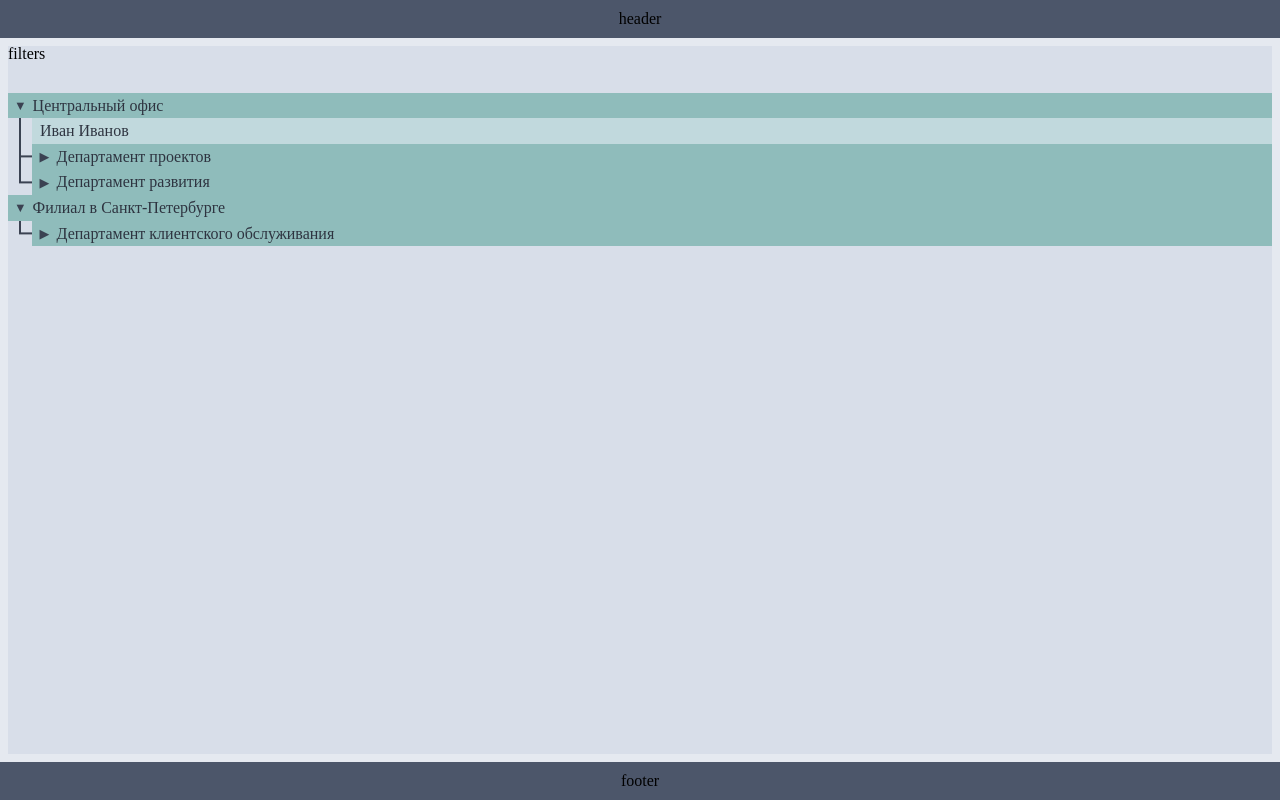
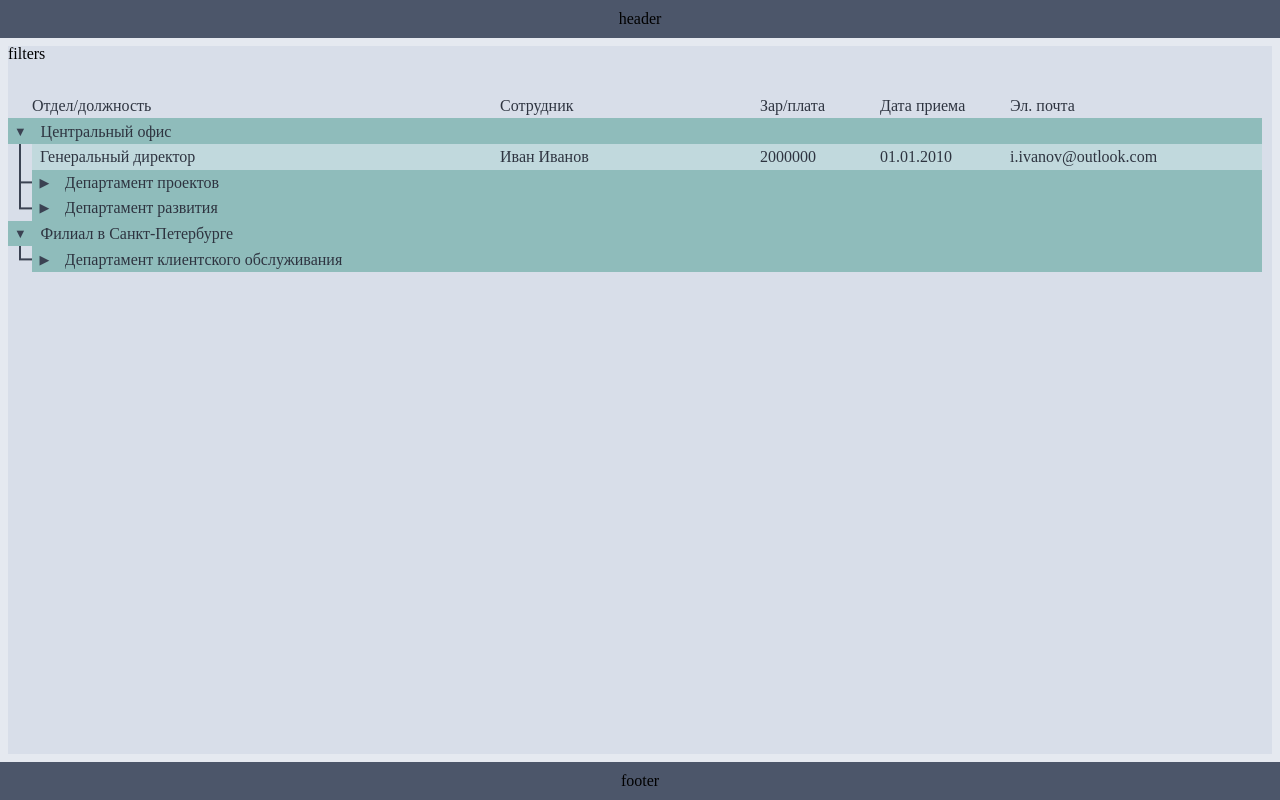
Before and after one commit to ArtemyevaViktoria/tree-search, an Angular app: page / in a window 1280 px wide. Built offline with nearby package versions, Linux system fonts and the light colour scheme.

Commit message:
Доработан вывод данных о сотрудниках

```diff
--- a/src/app/components/tree-wrapper/tree-wrapper.component.html
+++ b/src/app/components/tree-wrapper/tree-wrapper.component.html
@@ -4,8 +4,26 @@
   <div class="content">
     <div class="filters">filters</div>
 
-    <div class="tree-wrapper">
-      <div class="tree-container">
+    <div class="tree-container">
+      <div class="row tree-header">
+        <div class="col">
+          <p class="col-text col-text-first">Отдел/должность</p>
+        </div>
+        <div class="col">
+          <p class="col-text">Сотрудник</p>
+        </div>
+        <div class="col">
+          <p class="col-text">Зар/плата</p>
+        </div>
+        <div class="col">
+          <p class="col-text">Дата приема</p>
+        </div>
+        <div class="col">
+          <p class="col-text">Эл. почта</p>
+        </div>
+      </div>
+
+      <div class="tree-body scrollable-y">
         @for (item of departments(); track item.nodeId) {
           <app-tree class="node" [department]="item"></app-tree>
         }
--- a/src/app/components/tree-wrapper/tree-wrapper.component.scss
+++ b/src/app/components/tree-wrapper/tree-wrapper.component.scss
@@ -15,28 +15,29 @@
 
 .content {
   @include var.flex-column;
+  position: relative;
   flex: 1;
-  position: relative;
+  width: 100%;
+  max-width: 1440px;
+  margin: auto;
   padding: calc(var(--header-footer-height) + 0.5rem) 0.5rem;
   overflow: hidden;
-  background-color: var(--light-blue);
 
   .filters {
     height: calc(var(--header-footer-height) + 0.5rem);
     background-color: var(--main-background-color);
   }
 
-  .tree-wrapper {
+  .tree-container {
     @include var.flex-column;
     flex: 1;
     position: relative;
     overflow: hidden;
+    background-color: var(--main-background-color);
   }
 
-  .tree-container {
+  .tree-body {
     flex: 1;
-    overflow-y: auto;
-    background-color: var(--main-background-color);
   }
 }
 
@@ -45,3 +46,41 @@
   @include var.fixed-header-footer;
   bottom: 0;
 }
+
+.tree-header {
+  display: grid;
+  grid-template-columns: 1fr 260px 120px 130px 260px;
+  height: var(--row-height);
+  align-content: center;
+}
+
+.row, .tree-body {
+  overflow-y: auto;
+  scrollbar-gutter: stable;
+  scrollbar-width: thin;
+}
+
+.col {
+  overflow: hidden;
+}
+
+.col-text {
+  @include var.col-text-style;
+}
+
+.col-text-first {
+  margin-left: 1.5rem;
+}
+
+
+@media(max-width: 1180px) {
+  .tree-header {
+    grid-template-columns: 1fr 210px 90px 110px 210px;
+  }
+}
+
+@media(max-width: 850px) {
+  .tree-header {
+    grid-template-columns: 1fr 180px 90px 110px 170px;
+  }
+}
--- a/src/app/components/tree/tree.component.html
+++ b/src/app/components/tree/tree.component.html
@@ -12,7 +12,7 @@
           tabindex="0">
         </button>
 
-        <p>{{ department.name }}</p>
+        <p class="col-text">{{ department.name }}</p>
       </div>
     </div>
 
@@ -22,8 +22,20 @@
              [ngStyle]="{'z-index': department.departmentZIndex, 'margin-left': department.subDepartments?.length ? '1.5rem' : 0}"
              [ngClass]="{'selected-row': selectedPosition()?.nodeId === position.nodeId}">
 
-          <div class="node-name">
-            <p>{{ position.firstName }} {{ position.lastName }}</p>
+          <div class="col">
+            <p class="col-text">{{ position.position }}</p>
+          </div>
+          <div class="col">
+            <p class="col-text">{{ position.firstName }} {{ position.lastName }}</p>
+          </div>
+          <div class="col">
+            <p class="col-text">{{ position.salary }}</p>
+          </div>
+          <div class="col">
+            <p class="col-text">{{ position.hireDate | date:'dd.MM.yyyy' }}</p>
+          </div>
+          <div class="col">
+            <p class="col-text">{{ position.email }}</p>
           </div>
         </div>
       }
--- a/src/app/components/tree/tree.component.scss
+++ b/src/app/components/tree/tree.component.scss
@@ -11,8 +11,9 @@
 
 .node-row {
   height: var(--row-height);
-  display: flex;
-  align-items: center;
+  display: grid;
+  grid-template-columns: 1fr 260px 120px 130px 260px;
+  align-content: center;
 }
 
 .department {
@@ -75,9 +76,29 @@
   cursor: pointer;
   position: relative;
   background-color: var(--position-background-color);
-  padding-left: 0.5rem;
 }
 
 .selected-row {
   background-color: var(--highlight-color);
 }
+
+.col {
+  overflow: hidden;
+  height: 100%;
+}
+
+.col-text {
+  @include var.col-text-style;
+}
+
+@media(max-width: 1180px) {
+  .node-row {
+    grid-template-columns: 1fr 210px 90px 110px 210px;
+  }
+}
+
+@media(max-width: 850px) {
+  .node-row {
+    grid-template-columns: 1fr 180px 90px 110px 170px;
+  }
+}
--- a/src/app/services/data/department-data.service.ts
+++ b/src/app/services/data/department-data.service.ts
@@ -26,7 +26,7 @@ export class DepartmentDataService {
             position: "Генеральный директор",
             parentNodeId: "51af343b-2cde-45a1-b6c7-5e7f8c9d1b2a",
             headOfDepartment: true,
-            email: "ivan.ivanov@example.com",
+            email: "i.ivanov@outlook.com",
             hireDate: new Date("2010-01-01"),
             salary: 2000000,
           },
@@ -50,7 +50,7 @@ export class DepartmentDataService {
                     position: "CTO",
                     parentNodeId: "b4c5d6e7-8f9a-43b2-81e6-7f3a2d9c8b1a",
                     headOfDepartment: true,
-                    email: "anna.petrova@example.com",
+                    email: "a.petrova@outlook.com",
                     hireDate: new Date("2015-03-20"),
                     salary: 1500000,
                   },
@@ -62,7 +62,7 @@ export class DepartmentDataService {
                     position: "Главный архитектор",
                     parentNodeId: "b4c5d6e7-8f9a-43b2-81e6-7f3a2d9c8b1a",
                     headOfDepartment: false,
-                    email: "vladimir.zaicev@example.com",
+                    email: "v.zaicev@outlook.com",
                     hireDate: new Date("2020-07-12"),
                     salary: 950000,
                   },
@@ -81,7 +81,7 @@ export class DepartmentDataService {
                         position: "Руководитель разработки",
                         parentNodeId: "e1f2a3b4-5c6d-47e8-92b3-8a4d6f5b9c1e",
                         headOfDepartment: true,
-                        email: "elena.smirnova@example.com",
+                        email: "e.smirnova@outlook.com",
                         hireDate: new Date("2019-08-15"),
                         salary: 1200000,
                       },
@@ -93,8 +93,8 @@ export class DepartmentDataService {
                         position: "Главный аналитик",
                         parentNodeId: "e1f2a3b4-5c6d-47e8-92b3-8a4d6f5b9c1e",
                         headOfDepartment: false,
-                        email: "maksim.sergeev@example.com",
-                        hireDate: new Date("2021-14-01"),
+                        email: "m.sergeev@outlook.com",
+                        hireDate: new Date("2021-12-01"),
                         salary: 940000,
                       },
                       {
@@ -105,7 +105,7 @@ export class DepartmentDataService {
                         position: "Ведущий фронтенд разработчик",
                         parentNodeId: "e1f2a3b4-5c6d-47e8-92b3-8a4d6f5b9c1e",
                         headOfDepartment: false,
-                        email: "alexey.kuznetsov@example.com",
+                        email: "a.kuznetsov@outlook.com",
                         hireDate: new Date("2023-01-14"),
                         salary: 510000,
                       },
@@ -117,7 +117,7 @@ export class DepartmentDataService {
                         position: "Младший фронтенд разработчик",
                         parentNodeId: "e1f2a3b4-5c6d-47e8-92b3-8a4d6f5b9c1e",
                         headOfDepartment: false,
-                        email: "maria.ivanova@example.com",
+                        email: "m.ivanova@outlook.com",
                         hireDate: new Date("2024-01-09"),
                         salary: 180000,
                       },
@@ -129,7 +129,7 @@ export class DepartmentDataService {
                         position: "Ведущий бэкенд разработчик C#",
                         parentNodeId: "e1f2a3b4-5c6d-47e8-92b3-8a4d6f5b9c1e",
                         headOfDepartment: false,
-                        email: "vladislav.morozov@example.com",
+                        email: "v.morozov@outlook.com",
                         hireDate: new Date("2021-03-13"),
                         salary: 860000,
                       },
@@ -141,7 +141,7 @@ export class DepartmentDataService {
                         position: "Младший бэкенд разработчик C#",
                         parentNodeId: "e1f2a3b4-5c6d-47e8-92b3-8a4d6f5b9c1e",
                         headOfDepartment: false,
-                        email: "roman.grigoryev@example.com",
+                        email: "r.grigoryev@outlook.com",
                         hireDate: new Date("2024-04-01"),
                         salary: 150000,
                       },
@@ -153,7 +153,7 @@ export class DepartmentDataService {
                         position: "Ведущий тестировщик",
                         parentNodeId: "e1f2a3b4-5c6d-47e8-92b3-8a4d6f5b9c1e",
                         headOfDepartment: false,
-                        email: "andrey.kovalev@example.com",
+                        email: "a.kovalev@outlook.com",
                         hireDate: new Date("2023-01-20"),
                         salary: 350000,
                       },
@@ -172,7 +172,7 @@ export class DepartmentDataService {
                         position: "Руководитель разработки",
                         parentNodeId: "c2d3e4f5-6a7b-48c1-92e5-7b3a1d6c8f5e",
                         headOfDepartment: true,
-                        email: "natalia.sokolova@example.com",
+                        email: "n.sokolova@outlook.com",
                         hireDate: new Date("2023-11-15"),
                         salary: 1200000,
                       },
@@ -184,7 +184,7 @@ export class DepartmentDataService {
                         position: "Главный аналитик",
                         parentNodeId: "c2d3e4f5-6a7b-48c1-92e5-7b3a1d6c8f5e",
                         headOfDepartment: true,
-                        email: "gennady.morozov@example.com",
+                        email: "g.morozov@outlook.com",
                         hireDate: new Date("2024-02-15"),
                         salary: 700000,
                       },
@@ -196,7 +196,7 @@ export class DepartmentDataService {
                         position: "Ведущий фронтенд разработчик",
                         parentNodeId: "c2d3e4f5-6a7b-48c1-92e5-7b3a1d6c8f5e",
                         headOfDepartment: false,
-                        email: "alexander.vasilyev@example.com",
+                        email: "a.vasilyev@outlook.com",
                         hireDate: new Date("2024-02-14"),
                         salary: 540000,
                       },
@@ -208,7 +208,7 @@ export class DepartmentDataService {
                         position: "Ведущий фронтенд разработчик",
                         parentNodeId: "c2d3e4f5-6a7b-48c1-92e5-7b3a1d6c8f5e",
                         headOfDepartment: false,
-                        email: "victor.semenov@example.com",
+                        email: "v.semenov@outlook.com",
                         hireDate: new Date("2023-05-10"),
                         salary: 420000,
                       },
@@ -220,7 +220,7 @@ export class DepartmentDataService {
                         position: "Ведущий бэкенд разработчик PHP",
                         parentNodeId: "c2d3e4f5-6a7b-48c1-92e5-7b3a1d6c8f5e",
                         headOfDepartment: false,
-                        email: "olga.petrova@example.com",
+                        email: "o.petrova@outlook.com",
                         hireDate: new Date("2022-06-18"),
                         salary: 750000,
                       },
@@ -232,7 +232,7 @@ export class DepartmentDataService {
                         position: "Бэкенд разработчик PHP",
                         parentNodeId: "c2d3e4f5-6a7b-48c1-92e5-7b3a1d6c8f5e",
                         headOfDepartment: false,
-                        email: "alexander.smirnov@example.com",
+                        email: "a.smirnov@outlook.com",
                         hireDate: new Date("2023-05-15"),
                         salary: 370000,
                       },
@@ -244,7 +244,7 @@ export class DepartmentDataService {
                         position: "Ведущий тестировщик",
                         parentNodeId: "c2d3e4f5-6a7b-48c1-92e5-7b3a1d6c8f5e",
                         headOfDepartment: false,
-                        email: "ekaterina.novikova@example.com",
+                        email: "e.novikova@outlook.com",
                         hireDate: new Date("2022-11-20"),
                         salary: 470000,
                       },
@@ -255,148 +255,148 @@ export class DepartmentDataService {
             ],
           },
           {
-            id: "d4e5f6a7-8b9c-41b2-93a5-6f7e8c5d3a1b",
+            nodeId: "d4e5f6a7-8b9c-41b2-93a5-6f7e8c5d3a1b",
             name: "Департамент развития",
             hierarchyLevel: 1,
             positions: [
               {
-                id: "b7d8c9a5-3e6a-47e2-a5c7-8c9b8e3f5d67",
+                nodeId: "b7d8c9a5-3e6a-47e2-a5c7-8c9b8e3f5d67",
                 firstName: "Максим",
                 lastName: "Абрамов",
                 middleName: "Иванович",
                 position: "Директор по маркетингу",
                 parentNodeId: "d4e5f6a7-8b9c-41b2-93a5-6f7e8c5d3a1b",
                 headOfDepartment: true,
-                email: "maksim.abramov@example.com",
+                email: "m.abramov@outlook.com",
                 hireDate: new Date("2023-06-05"),
                 salary: 600000,
               },
             ],
             subDepartments: [
               {
-                id: "e5f6a7b8-9c1d-42b3-83e7-4a5d6f2c9b1e",
+                nodeId: "e5f6a7b8-9c1d-42b3-83e7-4a5d6f2c9b1e",
                 name: "Отдел SEO",
                 hierarchyLevel: 2,
                 positions: [
                   {
-                    id: "e6d8c9a7-3f5a-41d2-b8c7-9c8b8e2f7d89",
+                    nodeId: "e6d8c9a7-3f5a-41d2-b8c7-9c8b8e2f7d89",
                     firstName: "Анастасия",
                     lastName: "Кравцова",
                     middleName: "Владимировна",
                     position: "SEO-аналитик",
                     parentNodeId: "e5f6a7b8-9c1d-42b3-83e7-4a5d6f2c9b1e",
                     headOfDepartment: false,
-                    email: "anastasia.kravtsova@example.com",
+                    email: "a.kravtsova@outlook.com",
                     hireDate: new Date("2024-08-15"),
                     salary: 370000,
                   },
                   {
-                    id: "f9d8c7b4-3a5b-49d3-c7a8-8b9e8e7f6d12",
+                    nodeId: "f9d8c7b4-3a5b-49d3-c7a8-8b9e8e7f6d12",
                     firstName: "Светлана",
                     lastName: "Ефимова",
                     middleName: "Андреевна",
                     position: "SEO-специалист",
                     parentNodeId: "e5f6a7b8-9c1d-42b3-83e7-4a5d6f2c9b1e",
                     headOfDepartment: false,
-                    email: "svetlana.efimova@example.com",
+                    email: "s.efimova@outlook.com",
                     hireDate: new Date("2024-09-20"),
                     salary: 280000,
                   },
                   {
-                    id: "c7e8d9a6-4b5a-41d2-b8f8-9b9e9e1f6c34",
+                    nodeId: "c7e8d9a6-4b5a-41d2-b8f8-9b9e9e1f6c34",
                     firstName: "Дмитрий",
                     lastName: "Орлов",
                     middleName: "Викторович",
                     position: "SEO-специалист",
                     parentNodeId: "e5f6a7b8-9c1d-42b3-83e7-4a5d6f2c9b1e",
                     headOfDepartment: false,
-                    email: "dmitry.orlov@example.com",
+                    email: "d.orlov@outlook.com",
                     hireDate: new Date("2024-10-15"),
                     salary: 220000,
                   },
                 ],
               },
               {
-                id: "a6b7c8d9-1e2f-43b4-82c6-3f4a7d5e9b2c",
+                nodeId: "a6b7c8d9-1e2f-43b4-82c6-3f4a7d5e9b2c",
                 name: "Команда контента",
                 hierarchyLevel: 2,
                 positions: [
                   {
-                    id: "d7e8c9b5-2f6a-47b2-c5d8-8b9e8e2f6e23",
+                    nodeId: "d7e8c9b5-2f6a-47b2-c5d8-8b9e8e2f6e23",
                     firstName: "Илья",
                     lastName: "Воронов",
                     middleName: "Сергеевич",
                     position: "Контент-менеджер",
                     parentNodeId: "a6b7c8d9-1e2f-43b4-82c6-3f4a7d5e9b2c",
                     headOfDepartment: true,
-                    email: "ilya.voronov@example.com",
+                    email: "i.voronov@outlook.com",
                     hireDate: new Date("2023-07-10"),
                     salary: 290000,
                   },
                   {
-                    id: "d9f8c7e4-3a5b-49e2-c7a8-8b9e9f6d7e23",
+                    nodeId: "d9f8c7e4-3a5b-49e2-c7a8-8b9e9f6d7e23",
                     firstName: "Николай",
                     lastName: "Петров",
                     middleName: "Александрович",
                     position: "Копирайтер",
                     parentNodeId: "a6b7c8d9-1e2f-43b4-82c6-3f4a7d5e9b2c",
                     headOfDepartment: false,
-                    email: "nikolay.petrov@example.com",
+                    email: "n.petrov@outlook.com",
                     hireDate: new Date("2024-11-10"),
                     salary: 250000,
                   },
                   {
-                    id: "e8d9f7b6-4c5a-42e2-b9c7-9d9e7e1f7d23",
+                    nodeId: "e8d9f7b6-4c5a-42e2-b9c7-9d9e7e1f7d23",
                     firstName: "Вероника",
                     lastName: "Павленко",
                     middleName: "Олеговна",
                     position: "Редактор",
                     parentNodeId: "a6b7c8d9-1e2f-43b4-82c6-3f4a7d5e9b2c",
                     headOfDepartment: false,
-                    email: "veronika.pavlenko@example.com",
+                    email: "v.pavlenko@outlook.com",
                     hireDate: new Date("2022-12-12"),
                     salary: 300000,
                   },
                 ],
               },
               {
-                id: "f7a8b9c1-2d3e-45b6-91c8-2e5d6f7a3b4c",
+                nodeId: "f7a8b9c1-2d3e-45b6-91c8-2e5d6f7a3b4c",
                 name: "Отдел контекстной рекламы",
                 hierarchyLevel: 2,
                 positions: [
                   {
-                    id: "f9d8b6e4-2c5b-41e3-b6a8-9d9f9f6c7d45",
+                    nodeId: "f9d8b6e4-2c5b-41e3-b6a8-9d9f9f6c7d45",
                     firstName: "Полина",
                     lastName: "Сидорова",
                     middleName: "Андреевна",
                     position: "Аналитик",
                     parentNodeId: "f7a8b9c1-2d3e-45b6-91c8-2e5d6f7a3b4c",
                     headOfDepartment: true,
-                    email: "polina.sidorova@example.com",
+                    email: "p.sidorova@outlook.com",
                     hireDate: new Date("2023-10-25"),
                     salary: 400000,
                   },
                   {
-                    id: "h8d9b5e3-2c5a-41e4-b7a8-9c8f9e7d7e56",
+                    nodeId: "h8d9b5e3-2c5a-41e4-b7a8-9c8f9e7d7e56",
                     firstName: "Алиса",
                     lastName: "Иванова",
                     middleName: "Владимировна",
                     position: "PPC-специалист",
                     parentNodeId: "f7a8b9c1-2d3e-45b6-91c8-2e5d6f7a3b4c",
                     headOfDepartment: false,
-                    email: "alisa.ivanova@example.com",
+                    email: "a.ivanova@outlook.com",
                     hireDate: new Date("2024-09-15"),
                     salary: 220000,
                   },
                   {
-                    id: "i8e9b5d4-2b5a-41e5-c7b8-9c7f8e6d7f45",
+                    nodeId: "i8e9b5d4-2b5a-41e5-c7b8-9c7f8e6d7f45",
                     firstName: "Марина",
                     lastName: "Кузнецова",
                     middleName: "Алексеевна",
                     position: "PPC-менеджер",
                     parentNodeId: "f7a8b9c1-2d3e-45b6-91c8-2e5d6f7a3b4c",
                     headOfDepartment: false,
-                    email: "marina.kuznetsova@example.com",
+                    email: "m.kuznetsova@outlook.com",
                     hireDate: new Date("2024-08-25"),
                     salary: 200000,
                   },
@@ -424,7 +424,7 @@ export class DepartmentDataService {
                 position: "Руководитель клиентского обслуживания",
                 parentNodeId: "1a2b3c4d-5e6f-47a8-91b2-3c4d5e6f7a8b",
                 headOfDepartment: true,
-                email: "alexey.kuznetsov@example.com",
+                email: "a.kuznetsov@outlook.com",
                 hireDate: new Date("2018-05-10"),
                 salary: 1100000,
               },
@@ -443,7 +443,7 @@ export class DepartmentDataService {
                     position: "Специалист поддержки клиентов",
                     parentNodeId: "2b3c4d5e-6f7a-48b9-82c3-4d5e6f7a8b1c",
                     headOfDepartment: false,
-                    email: "marina.petrova@example.com",
+                    email: "m.petrova@outlook.com",
                     hireDate: new Date("2023-03-12"),
                     salary: 200000,
                   },
@@ -455,7 +455,7 @@ export class DepartmentDataService {
                     position: "Специалист поддержки клиентов",
                     parentNodeId: "2b3c4d5e-6f7a-48b9-82c3-4d5e6f7a8b1c",
                     headOfDepartment: false,
-                    email: "ksenia.zelenovskaya@example.com",
+                    email: "k.zelenovskaya@outlook.com",
                     hireDate: new Date("2023-06-15"),
                     salary: 230000,
                   },
@@ -474,7 +474,7 @@ export class DepartmentDataService {
                     position: "Менеджер по работе с ключевыми клиентами",
                     parentNodeId: "3c4d5e6f-7a8b-49c1-93d4-5e6f7a8b1c2d",
                     headOfDepartment: false,
-                    email: "dmitry.sidorov@example.com",
+                    email: "d.sidorov@outlook.com",
                     hireDate: new Date("2024-09-25"),
                     salary: 300000,
                   },
@@ -486,7 +486,7 @@ export class DepartmentDataService {
                     position: "Менеджер по работе с ключевыми клиентами",
                     parentNodeId: "3c4d5e6f-7a8b-49c1-93d4-5e6f7a8b1c2d",
                     headOfDepartment: false,
-                    email: "ekaterina.lebedeva@example.com",
+                    email: "e.lebedeva@outlook.com",
                     hireDate: new Date("2021-12-10"),
                     salary: 350000,
                   },
--- a/src/styles.scss
+++ b/src/styles.scss
@@ -18,6 +18,13 @@ html, body {
 
 body {
   line-height: 1;
+  background-color: var(--light-blue);
+}
+
+.scrollable-y {
+  overflow-y: auto;
+  scrollbar-width: thin;
+  scrollbar-color: var(--scrollbar-color);
 }
 
 ol, ul {
@@ -39,4 +46,5 @@ button:focus-visible {
 
 p {
   color: var(--text-color);
+  line-height: 1.2;
 }
```
Also changed, not shown: src/_variables.scss (+9 -0 lines).
